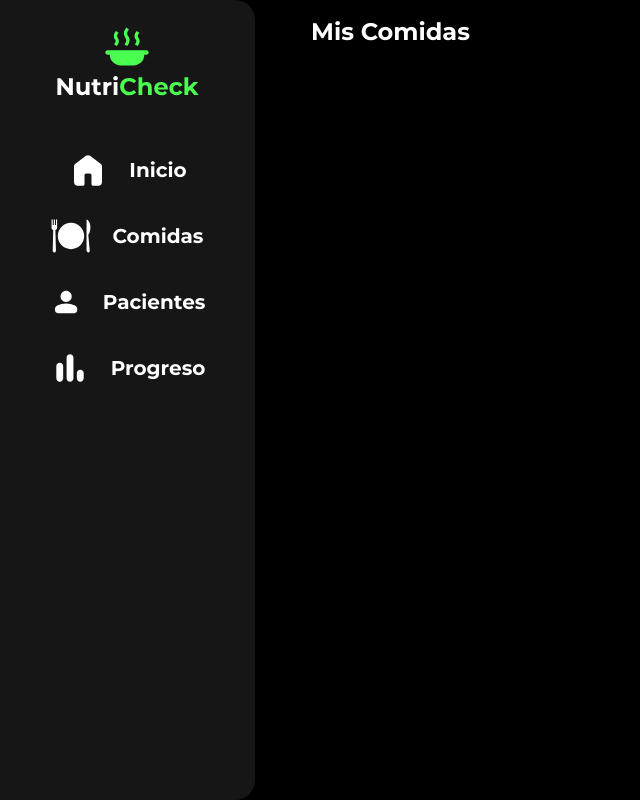
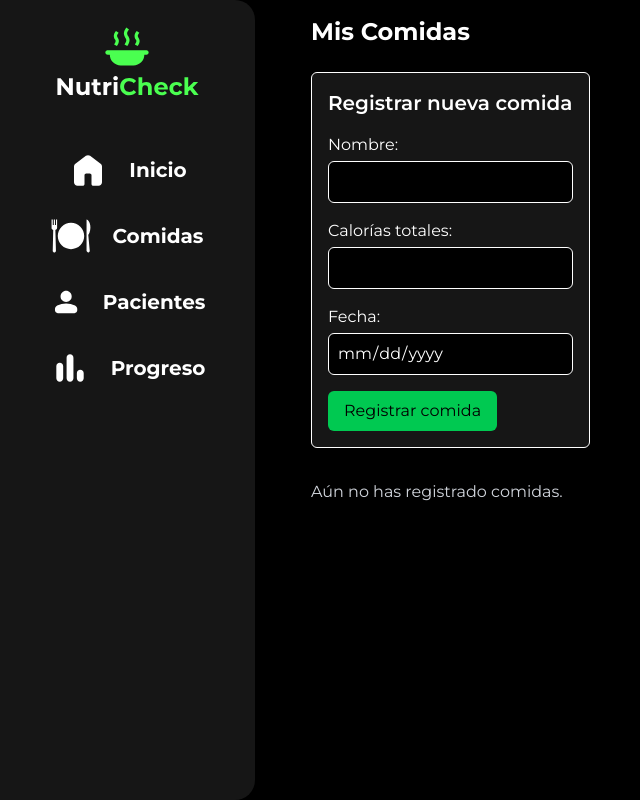
Before and after one commit to pablobarcala/nutricheck-front, a Next.js app: page /paciente/comidas in a window 1280 px wide. Shown: the whole page, without its empty margins (1-641 px from the left). Built offline with nearby package versions, Linux system fonts and the light colour scheme.

Commit message:
Cambios pacientes/comidas y /pacientesid

```diff
--- a/src/app/nutricionista/pacientes/[id]/page.tsx
+++ b/src/app/nutricionista/pacientes/[id]/page.tsx
@@ -39,6 +39,7 @@ export default function PacienteDetallePage() {
   const [comidas, setComidas] = useState<Comida[]>([]);
   const [mostrarModal, setMostrarModal] = useState(false);
   const [modoEdicion, setModoEdicion] = useState(false);
+  const [comidasRegistradas, setComidasRegistradas] = useState([]);
   const [form, setForm] = useState({
     calorias: 0,
     porcentajeGrasas: 0,
@@ -61,6 +62,16 @@ export default function PacienteDetallePage() {
     return Math.abs(ageDate.getUTCFullYear() - 1970);
   };
 
+  const fetchComidasRegistradas = async () => {
+  try {
+    const res = await fetch(`${environment.API}/api/Pacientes/${id}/comidas`);
+    if (!res.ok) throw new Error("Error al cargar comidas registradas");
+    const data = await res.json();
+    setComidasRegistradas(data);
+  } catch {
+    alert("No se pudieron cargar las comidas registradas del paciente");
+  }
+};
   const fetchPaciente = async () => {
     try {
       const res = await fetch(`${environment.API}/api/Pacientes/${id}`);
@@ -142,6 +153,7 @@ export default function PacienteDetallePage() {
     if (id) {
       fetchPaciente();
       fetchComidasPaciente();
+      fetchComidasRegistradas();
     }
   }, [id]);
 
@@ -192,7 +204,7 @@ export default function PacienteDetallePage() {
       </div>
 
       <div className="mb-6">
-        <h2 className="text-xl font-semibold mb-3">🍽️ Comidas asignadas</h2>
+        <h2 className="text-xl font-semibold mb-3"> Comidas asignadas</h2>
         <ul className="space-y-2">
           {comidas.length > 0 ? comidas.map((comida) => (
             <li key={comida.id} className="border border-gray-600 p-3 rounded-md bg-gray-900">
@@ -203,6 +215,19 @@ export default function PacienteDetallePage() {
           )}
         </ul>
       </div>
+      <div className="mb-6 mt-10">
+       <h2 className="text-xl font-semibold mb-3">📋 Comidas registradas por el paciente</h2>
+        <ul className="space-y-2">
+         {comidasRegistradas.length > 0 ? comidasRegistradas.map((comida: any) => (
+         <li key={comida.id} className="border border-gray-600 p-3 rounded-md bg-gray-800">
+           <p className="font-semibold">{comida.nombre}</p>
+           <p>{comida.caloriasTotales} kcal — {new Date(comida.fecha).toLocaleDateString()}</p>
+         </li>
+    )) : (
+      <p className="text-gray-400">Este paciente aún no registró comidas.</p>
+    )}
+  </ul>
+</div>
 
       <button
         onClick={() => setMostrarModal(true)}
--- a/src/app/paciente/comidas/page.tsx
+++ b/src/app/paciente/comidas/page.tsx
@@ -2,14 +2,14 @@
 
 import { useEffect, useState } from "react";
 import { jwtDecode } from "jwt-decode";
-import { environment } from "@/environment/environment";// Asegúrate de que esta ruta sea correcta
+import { environment } from "@/environment/environment";
 import ModalInfoComida from "@/components/Modales/ModalnfoComida";
 
 interface JwtPayload {
   email: string;
   role: string;
   exp: number;
-  id: string; // Asegúrate de que el backend incluya el ID del paciente en el token
+  id: string;
 }
 
 interface Comida {
@@ -17,11 +17,14 @@ interface Comida {
   nombre: string;
   caloriasTotales: number;
   descripcion?: string;
+  fecha?: string;
 }
 
 export default function ComidasPacientePage() {
   const [comidas, setComidas] = useState<Comida[]>([]);
   const [comidaSeleccionada, setComidaSeleccionada] = useState<Comida | null>(null);
+  const [form, setForm] = useState({ nombre: "", caloriasTotales: "", fecha: "" });
+  const [pacienteId, setPacienteId] = useState<string | null>(null);
 
   const obtenerIdDesdeToken = (): string | null => {
     const token = localStorage.getItem("token");
@@ -36,11 +39,10 @@ export default function ComidasPacientePage() {
     }
   };
 
-  const fetchComidas = async (pacienteId: string) => {
+  const fetchComidas = async (id: string) => {
     try {
-      const res = await fetch(`${environment.API}/api/Pacientes/${pacienteId}/comidas`);
+      const res = await fetch(`${environment.API}/api/Pacientes/${id}/comidas`);
       if (!res.ok) throw new Error("Error al obtener comidas");
-
       const data = await res.json();
       setComidas(data);
     } catch (err) {
@@ -49,10 +51,48 @@ export default function ComidasPacientePage() {
     }
   };
 
+  const handleSubmit = async (e: React.FormEvent) => {
+    e.preventDefault();
+    if (!form.nombre || !form.caloriasTotales || !form.fecha) {
+  alert("Todos los campos son obligatorios");
+  return;
+}
+
+const calorias = parseInt(form.caloriasTotales);
+if (isNaN(calorias) || calorias <= 0) {
+  alert("Las calorías deben ser un número mayor a 0");
+  return;
+}
+
+    try {
+      const res = await fetch(`${environment.API}/api/comidas/registrar`, {
+        method: "POST",
+        headers: {
+          "Content-Type": "application/json",
+        },
+        body: JSON.stringify({
+             nombre: form.nombre,
+             caloriasTotales: calorias,
+             fecha: form.fecha,
+          }),
+      });
+
+      if (!res.ok) throw new Error("Error al registrar comida");
+
+      setForm({ nombre: "", caloriasTotales: "", fecha: "" });
+      if (pacienteId) fetchComidas(pacienteId);
+      alert("Comida registrada con éxito");
+    } catch (err) {
+      console.error(err);
+      alert("Hubo un error al registrar la comida");
+    }
+  };
+
   useEffect(() => {
-    const pacienteId = obtenerIdDesdeToken();
-    if (pacienteId) {
-      fetchComidas(pacienteId);
+    const id = obtenerIdDesdeToken();
+    if (id) {
+      setPacienteId(id);
+      fetchComidas(id);
     } else {
       alert("No se pudo identificar al paciente");
     }
@@ -60,18 +100,71 @@ export default function ComidasPacientePage() {
 
   return (
     <div className="p-4 text-white font-[Montserrat]">
-      <h1 className="text-2xl font-bold mb-4">Mis Comidas</h1>
+      <h1 className="text-2xl font-bold mb-6">Mis Comidas</h1>
 
-      {comidas.map((comida) => (
+      {/* Formulario para registrar comida */}
+      <form
+        onSubmit={handleSubmit}
+        className="space-y-4 border p-4 rounded-md bg-[#161616] mb-8"
+      >
+        <h2 className="text-xl font-semibold">Registrar nueva comida</h2>
+
+        <div>
+          <label>Nombre:</label>
+          <input
+            type="text"
+            value={form.nombre}
+            onChange={(e) => setForm({ ...form, nombre: e.target.value })}
+            className="block w-full p-2 mt-1 rounded-md bg-black border border-white"
+          />
+        </div>
+
+        <div>
+          <label>Calorías totales:</label>
+          <input
+            type="number"
+            value={form.caloriasTotales}
+            onChange={(e) => setForm({ ...form, caloriasTotales: e.target.value })}
+            className="block w-full p-2 mt-1 rounded-md bg-black border border-white"
+          />
+        </div>
+
+        <div>
+          <label>Fecha:</label>
+          <input
+            type="date"
+            value={form.fecha}
+            onChange={(e) => setForm({ ...form, fecha: e.target.value })}
+            className="block w-full p-2 mt-1 rounded-md bg-black border border-white"
+          />
+        </div>
+
         <button
-          key={comida.id}
-          onClick={() => setComidaSeleccionada(comida)}
-          className="w-full text-left p-2 border rounded-md hover:bg-white hover:text-black transition"
+          type="submit"
+          className="bg-green-500 text-black px-4 py-2 rounded-md hover:bg-green-400"
         >
-          {comida.nombre} - {comida.caloriasTotales} kcal
+          Registrar comida
         </button>
-      ))}
+      </form>
 
+      {/* Lista de comidas */}
+      {comidas.length === 0 ? (
+        <p className="text-gray-300">Aún no has registrado comidas.</p>
+      ) : (
+        <div className="space-y-2">
+          {comidas.map((comida) => (
+            <button
+              key={comida.id}
+              onClick={() => setComidaSeleccionada(comida)}
+              className="w-full text-left p-2 border rounded-md hover:bg-white hover:text-black transition"
+            >
+              {comida.nombre} - {comida.caloriasTotales} kcal ({comida.fecha?.slice(0, 10)})
+            </button>
+          ))}
+        </div>
+      )}
+
+      {/* 🔍 Modal de info comida */}
       {comidaSeleccionada && (
         <ModalInfoComida
           comida={comidaSeleccionada}
```
